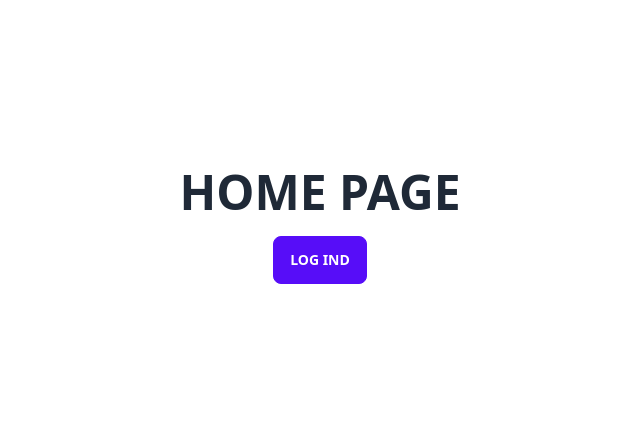
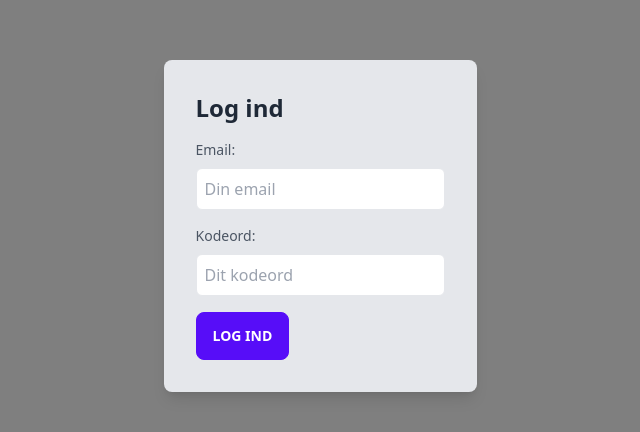
Before and after one commit to ValdemarLarsen/tablet, a Next.js app: page / in a window 1280 px wide. Shown: the part 174-606 px from the top of the page, without its empty margins (320-960 px from the left). Built offline with nearby package versions, Linux system fonts and the light colour scheme.

Commit message:
Update index.tsx

```diff
--- a/pages/index.tsx
+++ b/pages/index.tsx
@@ -36,15 +36,38 @@ const HomepageContent = () => { // TO AVOID https://i.imgur.com/798mUI4.png (FOR
     }
 
     return (
-
-        <div className="flex flex-col justify-center items-center gap-5 w-screen h-screen">
-            <h1 className="text-5xl font-bold">HOME PAGE</h1>
-            <button className="daisy-btn daisy-btn-primary" onClick={handleClick}>
-                Log ind
-            </button>
-            {buttonClicked && <h1 className="text-5xl font-bold">BUTTON CLICKED</h1>}
+        <div className="flex flex-col justify-center items-center w-screen h-screen bg-opacity-50 bg-black">
+            <div className="p-8 bg-gray-200 rounded-lg shadow-lg">
+                <h1 className="text-2xl font-bold mb-4">Log ind</h1>
+                <form>
+                    <div className="mb-4">
+                        <label htmlFor="email" className="block text-sm font-medium text-gray-600 mb-2">Email:</label>
+                        <input
+                            type="email"
+                            id="email"
+                            className="w-full p-2 border rounded-md"
+                            placeholder="Din email"
+                        />
+                    </div>
+                    <div className="mb-4">
+                        <label htmlFor="password" className="block text-sm font-medium text-gray-600 mb-2">Kodeord:</label>
+                        <input
+                            type="password"
+                            id="password"
+                            className="w-full p-2 border rounded-md"
+                            placeholder="Dit kodeord"
+                        />
+                    </div>
+                    <button
+                        type="submit"
+                        className="daisy-btn daisy-btn-primary"
+                        onClick={handleClick}
+                    >
+                        Log ind
+                    </button>
+                </form>
+            </div>
         </div>
-
     )
 }
 
```
